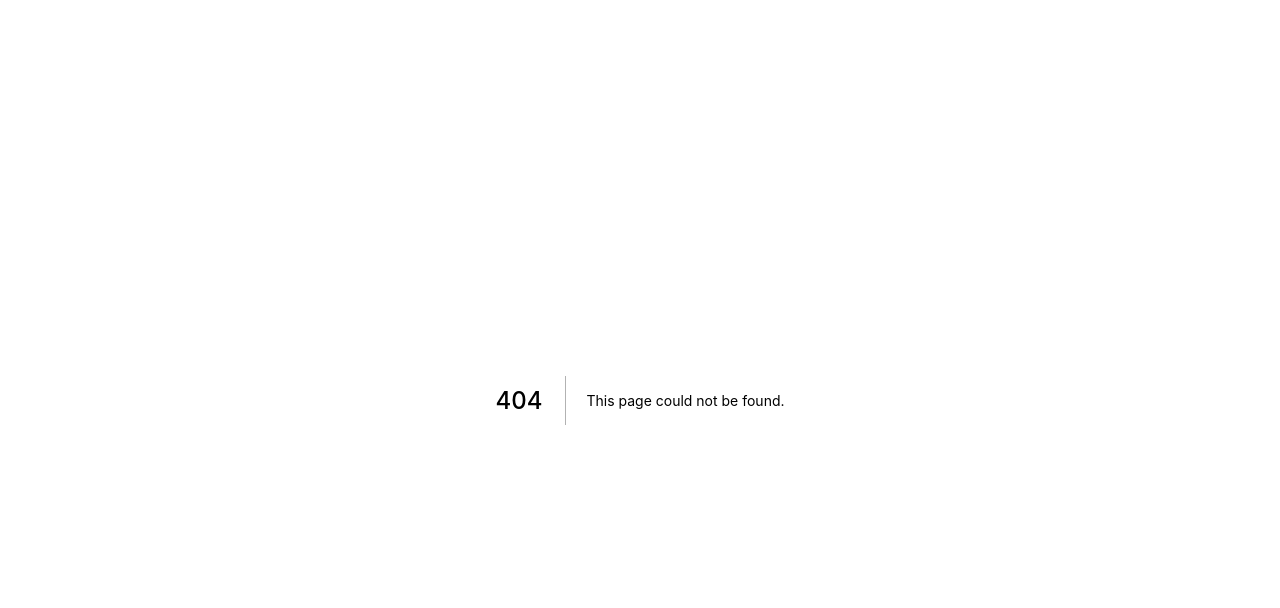
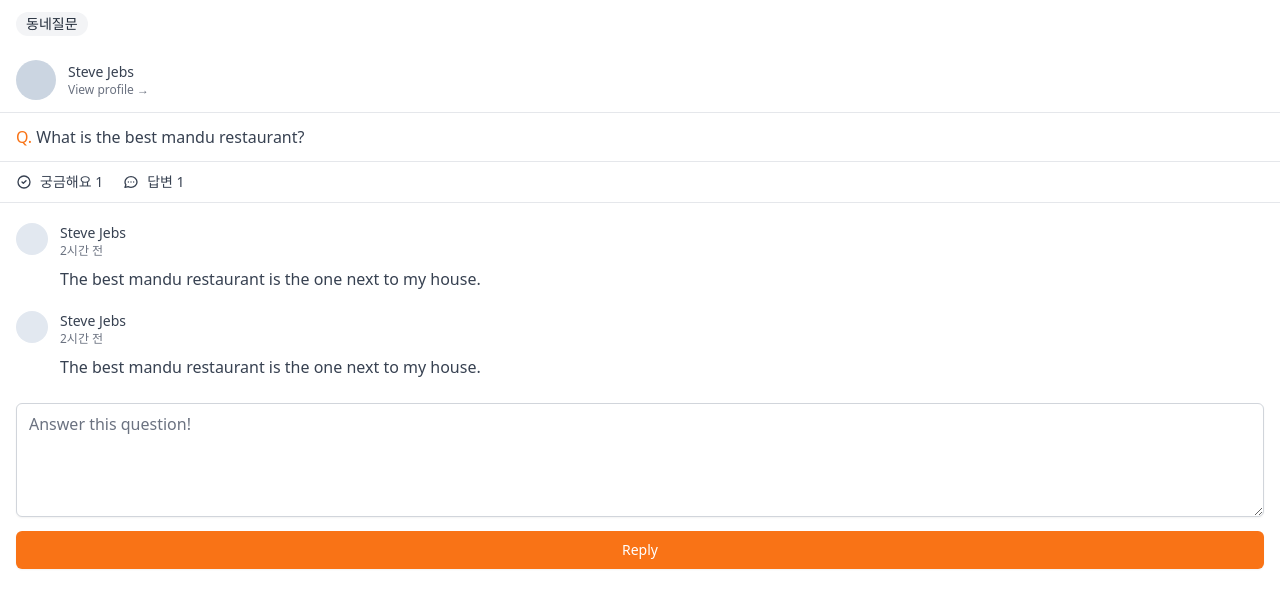
Before and after one commit to yeongminChae/NextJs-Deep-Studying, a Next.js app in the folder carrot-market/: page /community/1 in a window 1280 px wide. Before the commit this address had no page. Shown: the top 608 px of the page. Built offline with nearby package versions, Linux system fonts and the light colour scheme.

Commit message:
Tailwind Practice : Community Detail

```diff
--- /dev/null
+++ b/carrot-market/pages/community/[id].tsx
@@ -0,0 +1,101 @@
+import type { NextPage } from "next";
+
+const CommunityPostDetail: NextPage = () => {
+  return (
+    <div>
+      <span className="inline-flex ml-4 my-3 items-center px-2.5 py-0.5 rounded-full text-sm font-medium bg-gray-100 text-gray-800 ">
+        동네질문
+      </span>
+      <div className="py-3 px-4 mb-3 cursor-pointer border-b flex items-center space-x-3">
+        <div className="w-10 h-10 rounded-full bg-slate-300" />
+        <div>
+          <p className="text-sm font-medium text-gray-700">Steve Jebs</p>{" "}
+          <p className="text-xs font-medium text-gray-500">
+            View profile &rarr;
+          </p>
+        </div>
+      </div>
+      <div>
+        <div className="mt-2 px-4 text-gray-700">
+          <span className="text-orange-500 font-medium">Q.</span> What is the
+          best mandu restaurant?
+        </div>
+      </div>
+      <div>
+        <div className="flex px-4 space-x-5 text-gray-700 mt-3 py-2.5 border-t border-b-[1px] w-full">
+          <span className="flex space-x-2 items-center text-sm">
+            <svg
+              className="w-4 h-4"
+              fill="none"
+              stroke="currentColor"
+              viewBox="0 0 24 24"
+              xmlns="http://www.w3.org/2000/svg"
+            >
+              <path
+                strokeLinecap="round"
+                strokeLinejoin="round"
+                strokeWidth="2"
+                d="M9 12l2 2 4-4m6 2a9 9 0 11-18 0 9 9 0 0118 0z"
+              ></path>
+            </svg>
+            <span>궁금해요 1</span>
+          </span>
+          <span className="flex space-x-2 items-center text-sm">
+            <svg
+              className="w-4 h-4"
+              fill="none"
+              stroke="currentColor"
+              viewBox="0 0 24 24"
+              xmlns="http://www.w3.org/2000/svg"
+            >
+              <path
+                strokeLinecap="round"
+                strokeLinejoin="round"
+                strokeWidth="2"
+                d="M8 12h.01M12 12h.01M16 12h.01M21 12c0 4.418-4.03 8-9 8a9.863 9.863 0 01-4.255-.949L3 20l1.395-3.72C3.512 15.042 3 13.574 3 12c0-4.418 4.03-8 9-8s9 3.582 9 8z"
+              ></path>
+            </svg>
+            <span>답변 1</span>
+          </span>
+        </div>
+      </div>
+      <div className="px-4 my-5 space-y-5">
+        <div className="flex items-start space-x-3">
+          <div className="w-8 h-8 bg-slate-200 rounded-full" />
+          <div>
+            <span className="text-sm block font-medium text-gray-700">
+              Steve Jebs
+            </span>
+            <span className="text-xs block text-gray-500">2시간 전</span>
+            <p className="text-gray-700 mt-2">
+              The best mandu restaurant is the one next to my house.
+            </p>
+          </div>
+        </div>
+        <div className="flex items-start space-x-3">
+          <div className="w-8 h-8 bg-slate-200 rounded-full" />
+          <div>
+            <span className="text-sm block font-medium text-gray-700">
+              Steve Jebs
+            </span>
+            <span className="text-xs block text-gray-500">2시간 전</span>
+            <p className="text-gray-700 mt-2">
+              The best mandu restaurant is the one next to my house.
+            </p>
+          </div>
+        </div>
+      </div>
+      <div className="px-4">
+        <textarea
+          className="mt-1 shadow-sm w-full focus:ring-1 focus:ring-orange-500 rounded-md border-gray-300 focus:border-orange-500"
+          rows={4}
+          placeholder="Answer this question!"
+        />
+        <button className="mt-2 w-full bg-orange-500 hover:bg-orange-600 text-white py-2 px-3 border border-transparent rounded-md shadow-sm text-sm font-medium focus:ring-2 focus:ring-offset-2 focus:ring-orange-500 focus:outline-none">
+          Reply
+        </button>
+      </div>
+    </div>
+  );
+};
+export default CommunityPostDetail;
--- a/carrot-market/pages/index.tsx
+++ b/carrot-market/pages/index.tsx
@@ -2,7 +2,6 @@ import type { NextPage } from "next";
 const Home: NextPage = () => {
   return (
     <div className="flex flex-col space-y-5 py-10">
-      {/* {[1, 1, 1, 1, 1, 1, 1, 1, 1, 1, 1, 1].map((_, i) => ( */}
       {[...Array(10)].map((_, i) => (
         <div
           key={i}
```
